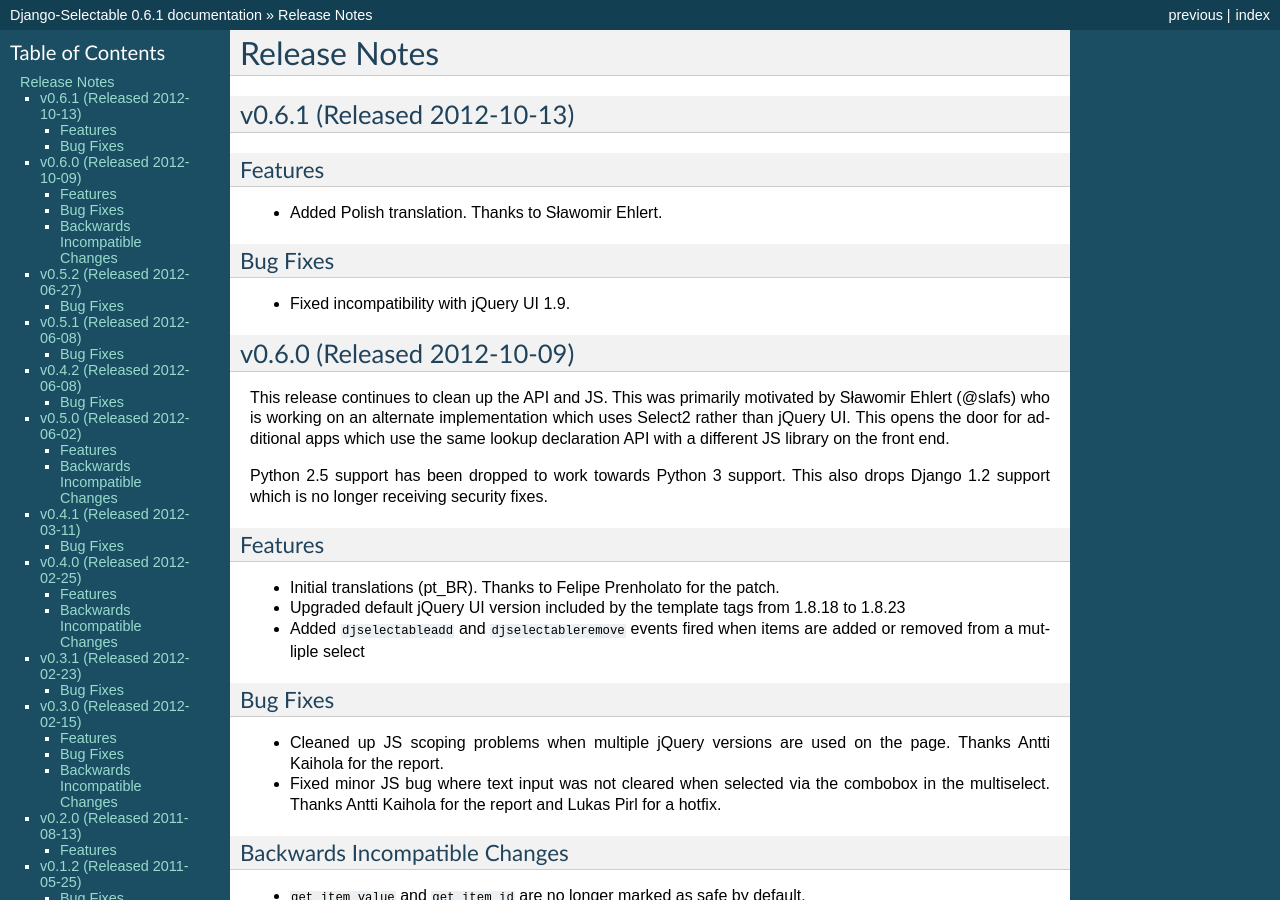
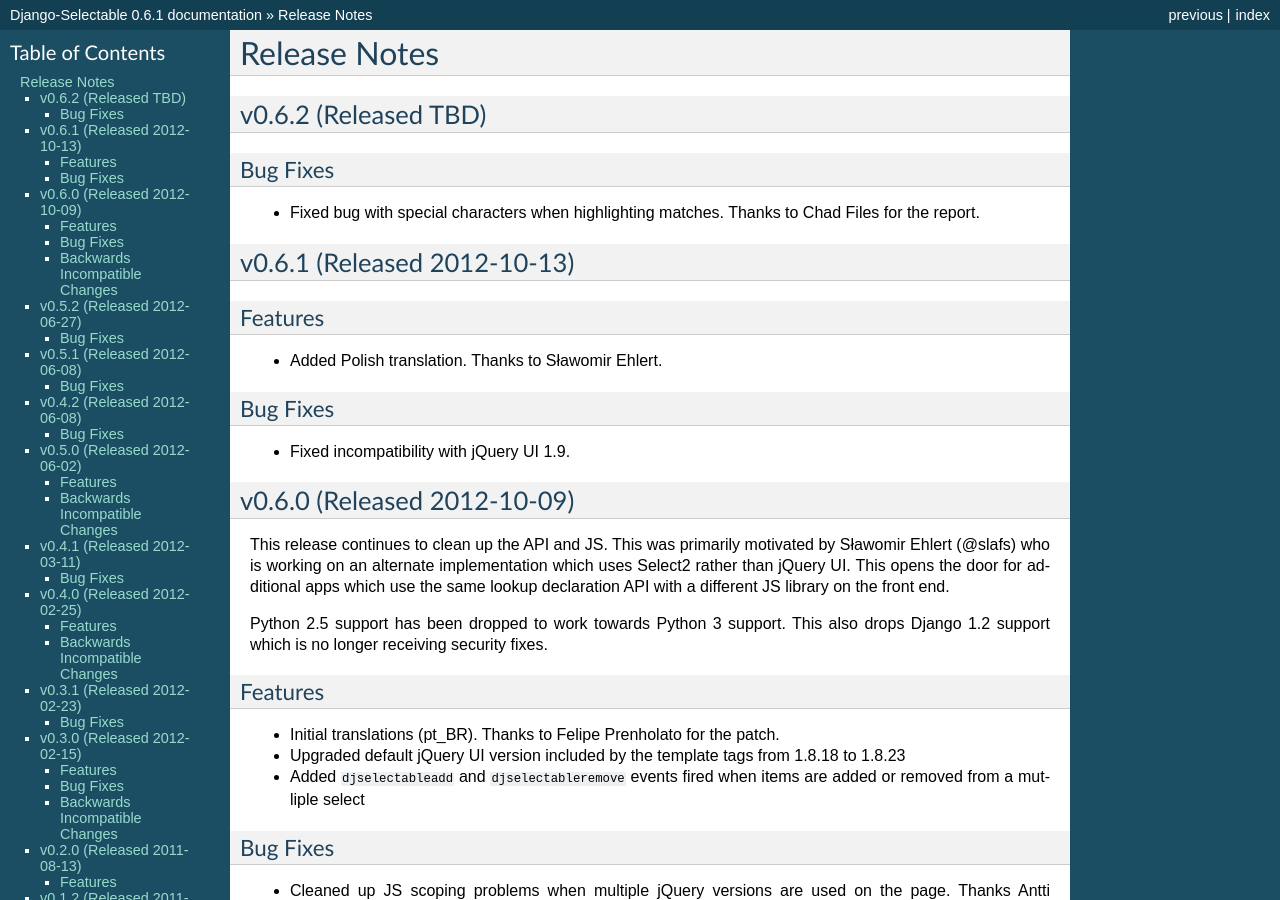
Before and after one commit to mlavin/django-selectable, a Sphinx documentation site: the page built from docs/releases.rst, in a window 1280 px wide and 900 px high. Built offline with Sphinx 7.4.7, drawn with Linux system fonts in a browser that asks for light colours.

Commit message:
Added release note for bug fix.
--HG--
branch : stable

```diff
--- a/docs/releases.rst
+++ b/docs/releases.rst
@@ -1,5 +1,14 @@
 Release Notes
 ==================
+
+
+v0.6.2 (Released TBD)
+--------------------------------------
+
+Bug Fixes
+_________________
+
+- Fixed bug with special characters when highlighting matches. Thanks to Chad Files for the report.
 
 
 v0.6.1 (Released 2012-10-13)
```
